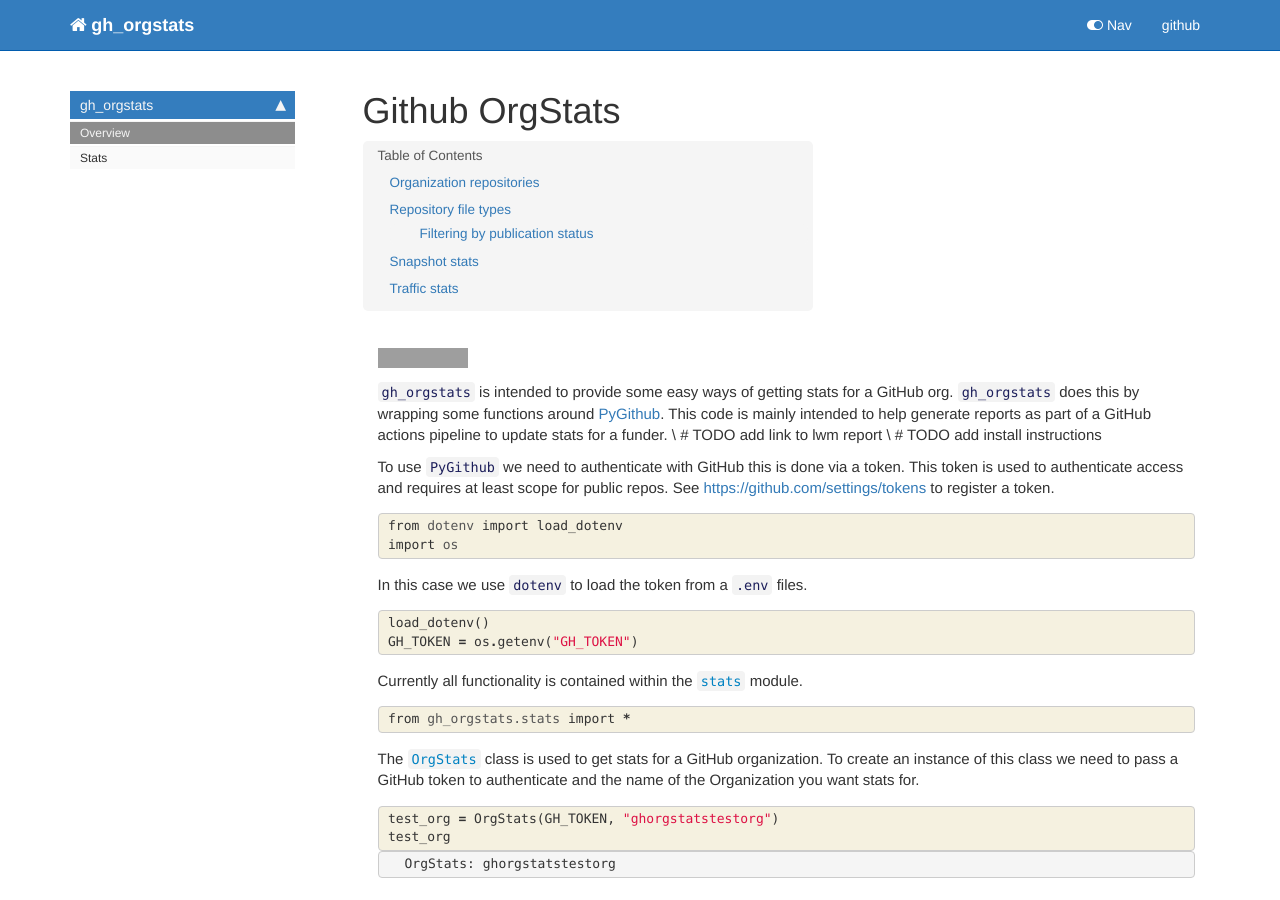
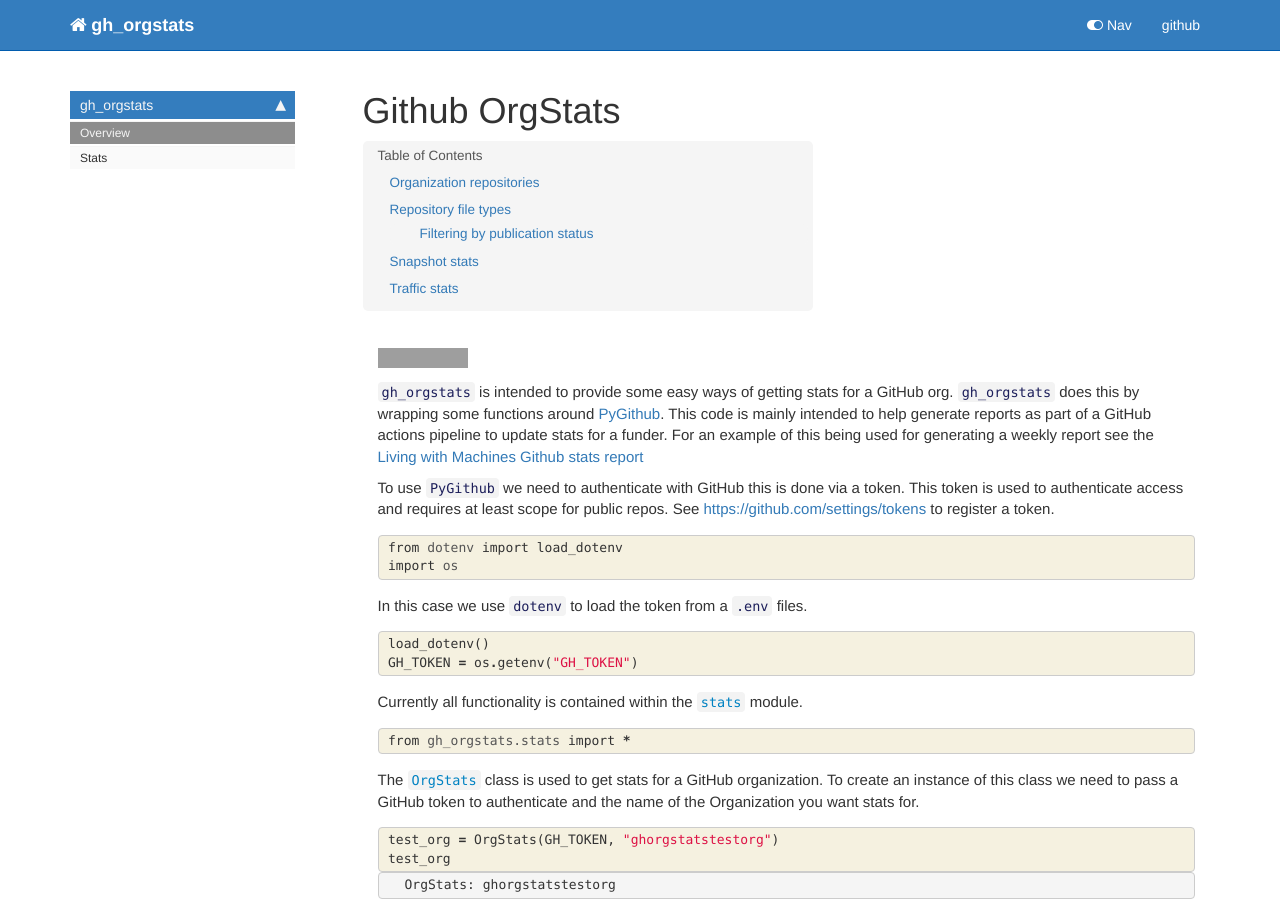
Before and after one commit to Living-with-machines/gh_orgstats, a Jekyll site: the page built from docs/index.html, in a window 1280 px wide and 900 px high. Built offline with Jekyll 4.4.1, drawn with Linux system fonts in a browser that asks for light colours; nearby versions of some CDN libraries; comment, search, counter and statistics services are not loaded; grey boxes are pictures that could not be loaded.

Commit message:
add lwm report link to readme

```diff
--- a/docs/index.html
+++ b/docs/index.html
@@ -38,8 +38,7 @@
 </div>
 <div class="cell border-box-sizing text_cell rendered"><div class="inner_cell">
 <div class="text_cell_render border-box-sizing rendered_html">
-<p><code>gh_orgstats</code> is intended to provide some easy ways of getting stats for a GitHub org. <code>gh_orgstats</code> does this by wrapping some functions around <a href="https://github.com/PyGithub/PyGithub">PyGithub</a>. This code is mainly intended to help generate reports as part of a GitHub actions pipeline to update stats for a funder. \ # TODO add link to lwm report
- \ # TODO add install instructions</p>
+<p><code>gh_orgstats</code> is intended to provide some easy ways of getting stats for a GitHub org. <code>gh_orgstats</code> does this by wrapping some functions around <a href="https://github.com/PyGithub/PyGithub">PyGithub</a>. This code is mainly intended to help generate reports as part of a GitHub actions pipeline to update stats for a funder. For an example of this being used for generating a weekly report see the <a href="https://github.com/Living-with-machines/github_stats_report">Living with Machines Github stats report</a></p>
 
 </div>
 </div>
```
Also changed, not shown: README.md, 1 other file.
